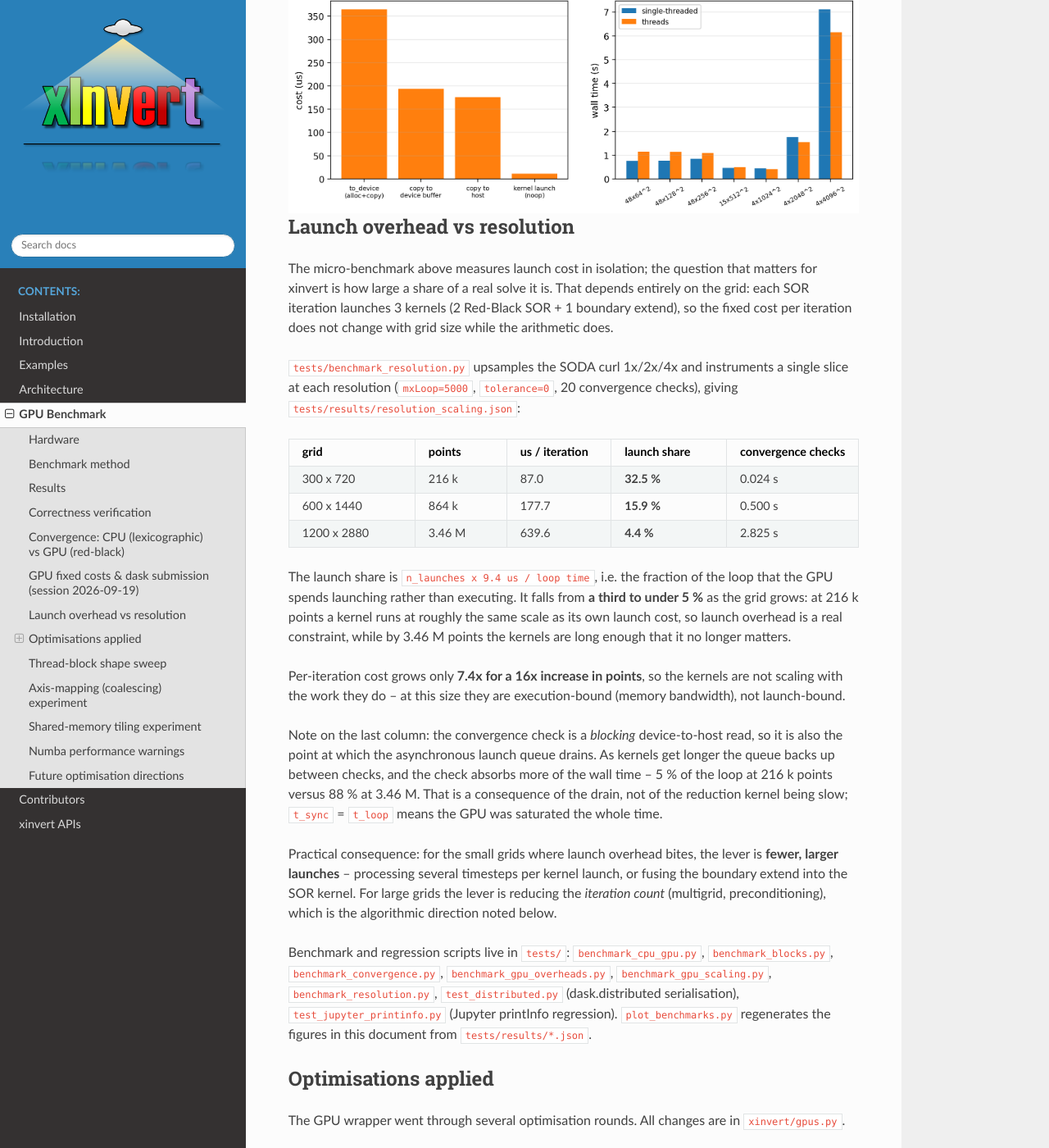
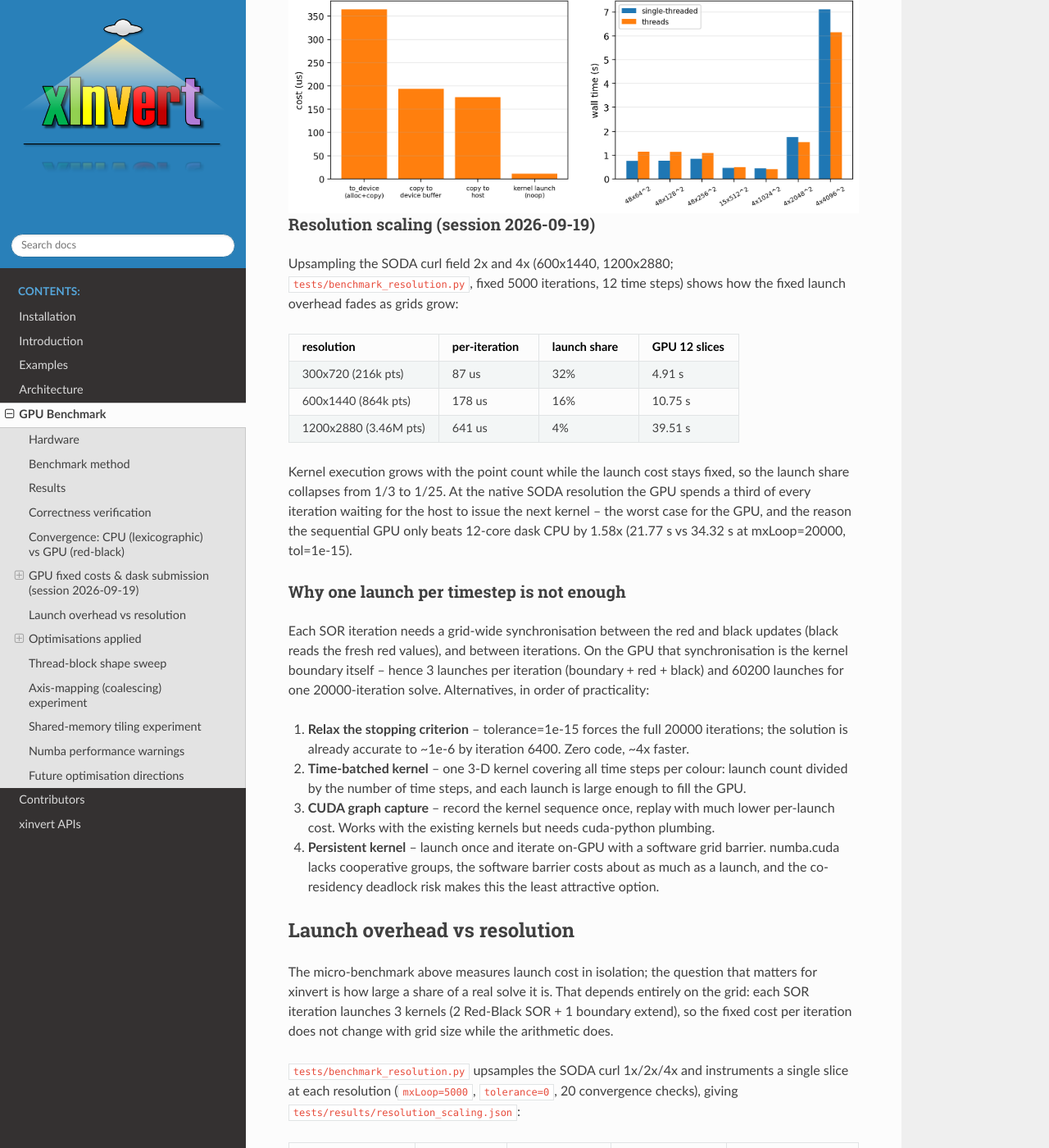
Before and after one commit to miniufo/xinvert, a Sphinx documentation site: the page built from docs/source/Benchmark.rst, in a window 1280 px wide and 1400 px high, scrolled down 3828 px. Shown: the whole window at 82% size. Built offline with Sphinx 7.4.7 and the Read the Docs theme 3.1.0, drawn with Linux system fonts in a browser that asks for light colours; pages that are not in the unit, such as notebooks, are missing from menus.

Commit message:
docs(benchmark): record the resolution sweep and the launch-count argument
Adds two subsections under "GPU fixed costs & dask submission":

* Resolution scaling -- the 1x/2x/4x SODA upsampling sweep
  (tests/results/resolution_scaling.json): 87/178/641 us per iteration,
  launch share falling 32% -> 16% -> 4%, 12-slice GPU wall time
  4.91/10.75/39.51 s.
* Why one launch per timestep is not enough -- 3 launches per SOR
  iteration (boundary + red + black) means 60200 launches for a
  20000-iteration solve, with four alternatives ranked by practicality
  (relax tolerance, time-batched 3-D kernel, CUDA graph capture,
  persistent kernel).

NOTE: the 21.77 s / 34.32 s (1.58x) CPU-vs-GPU figures in this text come
from an ad-hoc interactive run and are not reproduced by any committed
script or JSON; they still need a backing measurement.

NOTE: this subsection partly duplicates the "Launch overhead vs
resolution" section further down (same sweep, overlapping table) --
candidate for a merge.

```diff
--- a/docs/source/Benchmark.rst
+++ b/docs/source/Benchmark.rst
@@ -209,6 +209,64 @@ in VRAM.  GPU solves are therefore bounded to one at a time
 
 .. figure:: _static/gpu_overheads_dask.png
    :align: center
+
+Resolution scaling (session 2026-09-19)
+~~~~~~~~~~~~~~~~~~~~~~~~~~~~~~~~~~~~~~~
+
+Upsampling the SODA curl field 2x and 4x (600x1440, 1200x2880;
+``tests/benchmark_resolution.py``, fixed 5000 iterations, 12 time steps)
+shows how the fixed launch overhead fades as grids grow:
+
+.. list-table::
+   :header-rows: 1
+   :widths: 30 20 20 20
+
+   * - resolution
+     - per-iteration
+     - launch share
+     - GPU 12 slices
+   * - 300x720 (216k pts)
+     - 87 us
+     - 32%
+     - 4.91 s
+   * - 600x1440 (864k pts)
+     - 178 us
+     - 16%
+     - 10.75 s
+   * - 1200x2880 (3.46M pts)
+     - 641 us
+     - 4%
+     - 39.51 s
+
+Kernel execution grows with the point count while the launch cost stays
+fixed, so the launch share collapses from 1/3 to 1/25.  At the native SODA
+resolution the GPU spends a third of every iteration waiting for the host
+to issue the next kernel -- the worst case for the GPU, and the reason the
+sequential GPU only beats 12-core dask CPU by 1.58x (21.77 s vs 34.32 s at
+mxLoop=20000, tol=1e-15).
+
+Why one launch per timestep is not enough
+~~~~~~~~~~~~~~~~~~~~~~~~~~~~~~~~~~~~~~~~~
+
+Each SOR iteration needs a grid-wide synchronisation between the red and
+black updates (black reads the fresh red values), and between iterations.
+On the GPU that synchronisation is the kernel boundary itself -- hence
+3 launches per iteration (boundary + red + black) and 60200 launches for
+one 20000-iteration solve.  Alternatives, in order of practicality:
+
+1. **Relax the stopping criterion** -- tolerance=1e-15 forces the full
+   20000 iterations; the solution is already accurate to ~1e-6 by
+   iteration 6400.  Zero code, ~4x faster.
+2. **Time-batched kernel** -- one 3-D kernel covering all time steps per
+   colour: launch count divided by the number of time steps, and each
+   launch is large enough to fill the GPU.
+3. **CUDA graph capture** -- record the kernel sequence once, replay with
+   much lower per-launch cost.  Works with the existing kernels but needs
+   cuda-python plumbing.
+4. **Persistent kernel** -- launch once and iterate on-GPU with a
+   software grid barrier.  numba.cuda lacks cooperative groups, the
+   software barrier costs about as much as a launch, and the co-residency
+   deadlock risk makes this the least attractive option.
 
 Launch overhead vs resolution
 -----------------------------
```
